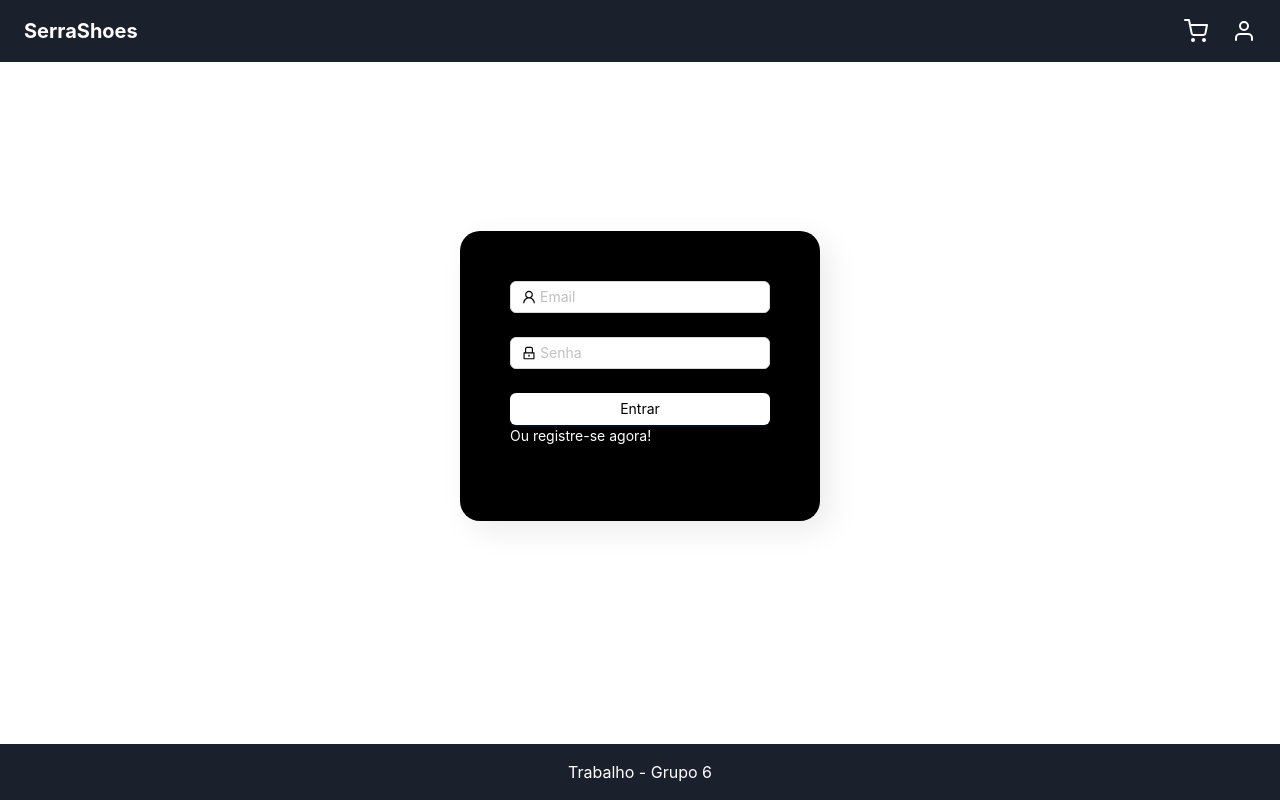
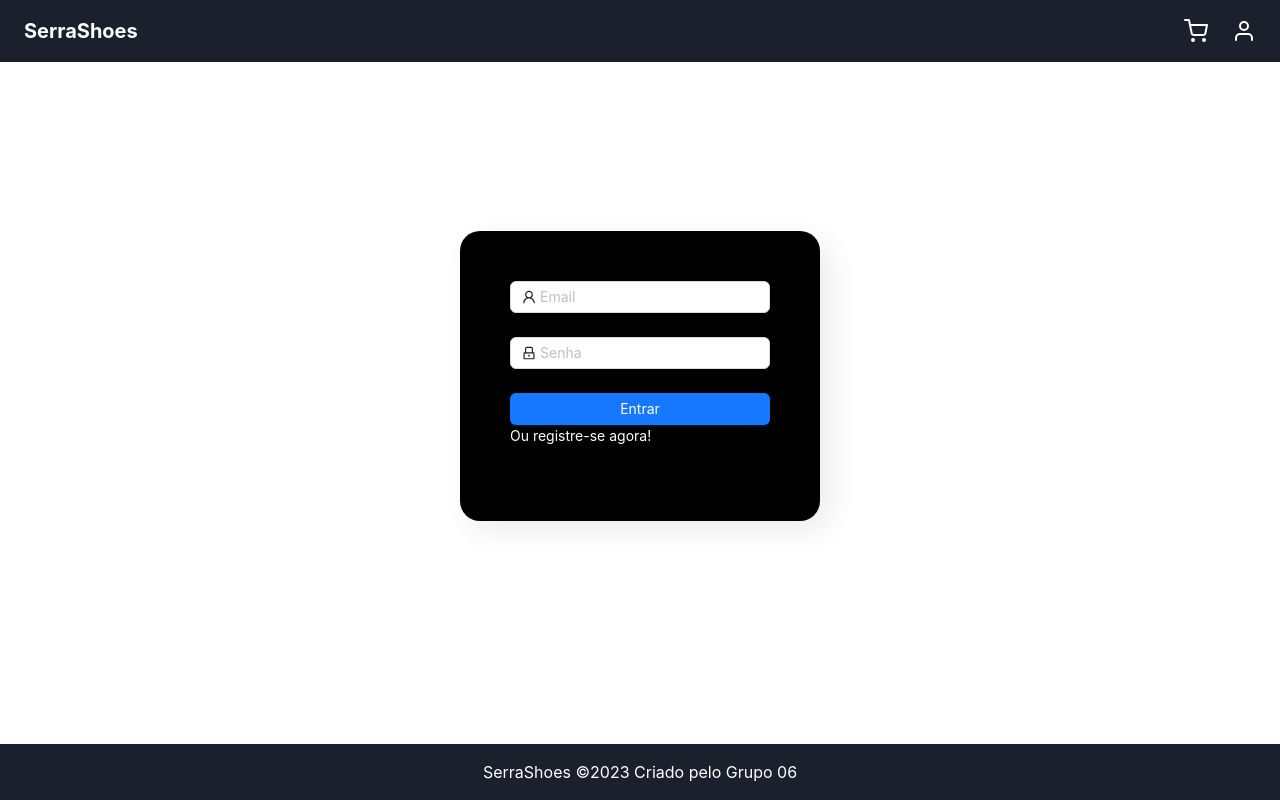
Before and after one commit to Viniz17/ecommerce, a React (Vite) app: page /login in a window 1280 px wide. Built offline with nearby package versions, Linux system fonts and the light colour scheme.

Commit message:
finalizar compra autenticado

```diff
--- a/src/components/MainLayout.jsx
+++ b/src/components/MainLayout.jsx
@@ -21,7 +21,7 @@ const MainLayout = ({ children }) => {
         <Flex alignItems="center" justifyContent="space-between">
           <Link to="/listagem">
             <Box fontSize="xl" fontWeight="bold" display="flex" alignItems="center">
-              SerraShoes
+              <span className="logoEscrito">SerraShoes</span>
             </Box>
           </Link>
           <Flex alignItems="center">
@@ -64,7 +64,7 @@ const MainLayout = ({ children }) => {
         </Box>
       </Box>
       <Box bg="#1a202c" color="white" py={4} textAlign="center">
-        Trabalho - Grupo 6
+        SerraShoes ©2023 Criado pelo Grupo 06
       </Box>
     </Box>
   );
--- a/src/pages/Cadastro/Cadastro.css
+++ b/src/pages/Cadastro/Cadastro.css
@@ -7,7 +7,8 @@
   left: 50%;
   transform: translate(-50%, 40%);
   max-width: 100%;
-  background-color: #d4d4ec;
+  background-color: 000;
+  font-style: #fff;
   border-radius: 20px;
   border-color: black;
   padding: 50px 50px;
--- a/src/pages/Carrinho/Carrinho.jsx
+++ b/src/pages/Carrinho/Carrinho.jsx
@@ -32,6 +32,9 @@ const Carrinho = () => {
   };
 
   const handleFinalizarCompra = async () => {
+    const isLoggedIn = localStorage.getItem("isLoggedIn");
+
+    if (isLoggedIn === "true") {
       await Promise.all(
         carrinho.map(async (item) => {
           const response = await axios.get(`http://localhost:3000/produtos/${item.id}`);
@@ -50,8 +53,15 @@ const Carrinho = () => {
       toast.success("Compra finalizada com sucesso!");
 
       setTimeout(() => {
-      navigate("/");
+        navigate("/listagem");
       }, 5000);
+    } else {
+      toast.error("Você precisa estar logado para finalizar a compra!");
+
+      setTimeout(() => {
+        navigate("/login");
+      }, 3000);
+    }
   };
 
   return (
--- a/src/pages/Login/Login.css
+++ b/src/pages/Login/Login.css
@@ -1,24 +1,25 @@
-
-.formulario{
+.formulario {
   position: relative;
-
-
 }
 
 .formulario-filho {
   position: absolute;
-    top:50%;
-    left:50%;
+  top: 50%;
+  left: 50%;
   transform: translate(-50%, 50%);
   max-width: 100%;
-    background-color: #d1d1d4;
+  background-color: #000;
   border-radius: 20px;
   padding: 50px 50px;
   box-shadow: 10px 10px 30px rgba(0, 0, 0, 0.08);
-
-
 }
 
+.site-form-item-icon {
+  background: "#fff";
+  color: "#000";
+  background: "#fff";
+   color: "#000"
+}
 .login-form {
   max-width: 300px;
 }
@@ -30,5 +31,6 @@
 }
 .login-form-button {
   width: 100%;
-
+  background: "#fff";
+  color: "#000";
 }
--- a/src/pages/Login/Login.jsx
+++ b/src/pages/Login/Login.jsx
@@ -9,7 +9,7 @@ import MainLayout from "../../components/MainLayout";
 
 const Login = () => {
   const navigate = useNavigate();
-
+  localStorage.setItem("isLoggedIn", "false");
   const onFinish = async ({ username, password }) => {
     try {
       const response = await axios.post("http://localhost:3000/login", {
@@ -18,7 +18,7 @@ const Login = () => {
       });
 
       if (response.status === 200) {
-        localStorage.setItem("usuario", username);
+        localStorage.setItem("isLoggedIn", "true");
         toast.success("Logado com sucesso!");
         setTimeout(() => {
           navigate("/listagem");
@@ -36,7 +36,7 @@ const Login = () => {
   return (
     <MainLayout>
       <div className="formulario">
-        <div className="formulario-filho" style={{ background: "#000" }}>
+        <div className="formulario-filho">
           <Form
             name="normal_login"
             className="login-form"
@@ -57,7 +57,6 @@ const Login = () => {
               <Input
                 prefix={<UserOutlined className="site-form-item-icon" />}
                 placeholder="Email"
-                style={{ background: "#fff", color: "#000" }}
               />
             </Form.Item>
             <Form.Item
@@ -73,18 +72,11 @@ const Login = () => {
                 prefix={<LockOutlined className="site-form-item-icon" />}
                 type="password"
                 placeholder="Senha"
-                style={{ background: "#fff", color: "#000" }}
               />
             </Form.Item>
 
             <Form.Item>
-              <Button
-                type="primary"
-                htmlType="submit"
-                className="login-form-button"
-                style={{ background: "#fff", color: "#000" }}
-                hoverable
-              >
+              <Button type="primary" htmlType="submit" className="login-form-button">
                 Entrar
               </Button>
               <span style={{ color: "#fff" }}>Ou </span>
@@ -92,7 +84,6 @@ const Login = () => {
                 href="/cadastro"
                 style={{
                   color: "#fff",
-                  ":hover": { color: "#87CEFA" },
                 }}
               >
                 registre-se agora!
```
Also changed, not shown: src/components/Button.jsx (deleted, +0 -10 lines), src/components/Input.jsx (deleted, +0 -7 lines), src/components/MainLayout.css (added, +7 -0 lines). Lines whose indentation alone changed are shown as unchanged.
